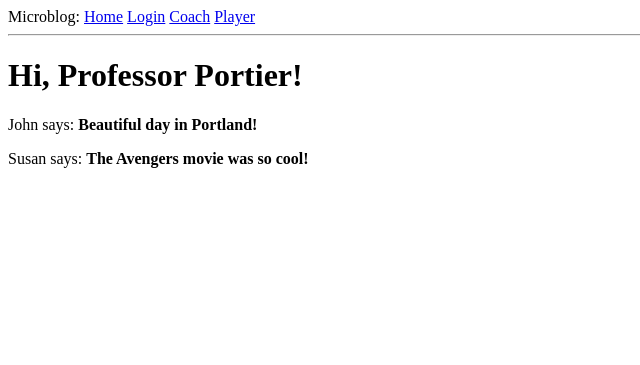
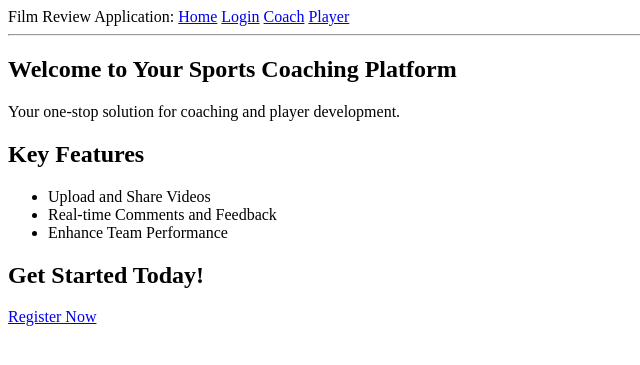
Before and after one commit to Soorxa/Group3Project, a Flask app: page / in a window 1280 px wide. Shown: the top 365 px of the page, without its empty margins (0-640 px from the left). Run offline with Flask 3, Linux system fonts and the light colour scheme.

Commit message:
Updated views

```diff
--- a/app/templates/base.html
+++ b/app/templates/base.html
@@ -2,14 +2,14 @@
 <html>
     <head>
         {% if title %}
-        <title>{{ title }} - Microblog</title>
+        <title>{{ title }} - Film Review Application</title>
         {% else %}
-        <title>Welcome to Microblog</title>
+        <title>Welcome to Film Review Application</title>
         {% endif %}
     </head>
     <body>
         <div>
-            Microblog:
+            Film Review Application:
             <a href="/index">Home</a>
             <a href="/login">Login</a>
             <a href="/coach">Coach</a>
--- a/app/templates/index.html
+++ b/app/templates/index.html
@@ -1,15 +1,21 @@
-<!DOCTYPE html>
-<html>
 {% extends "base.html" %}
+{% block content %}
+    <section >
+        <h1>Welcome to Your Sports Coaching Platform</h1>
+        <p>Your one-stop solution for coaching and player development.</p>
+    </section>
 
-{% block content %}
-    <h1>Hi, {{ user.username }}!</h1>
-    {% for post in posts %}
-    <div>
-        <p>
-            {{ post.author.username }} says: <b>{{ post.body }}</b>
-        </p>
-    </div>
-    {% endfor %}
+    <section >
+        <h2>Key Features</h2>
+        <ul>
+            <li>Upload and Share Videos</li>
+            <li>Real-time Comments and Feedback</li>
+            <li>Enhance Team Performance</li>
+        </ul>
+    </section>
+
+    <section >
+        <h2>Get Started Today!</h2>
+        <a href="/register" class="btn btn-primary">Register Now</a>
+    </section>
 {% endblock %}
-</html>
--- a/app/templates/player.html
+++ b/app/templates/player.html
@@ -17,11 +17,11 @@
         <textarea name="comment" id="comment" rows="4" cols="50"></textarea>
         <input type="submit" value="Submit Comment">
     </form>
-    <div class="comments">
-        <div class="comment">
+    <div >
+        <div >
             <p>Coach: Great job on this play!</p>
         </div>
-        <div class="comment">
+        <div >
             <p>Player: Thanks, Coach!</p>
         </div>
         <!-- Add more comments here -->
```
Also changed, not shown: app/templates/coach.html (+14 -0 lines).
